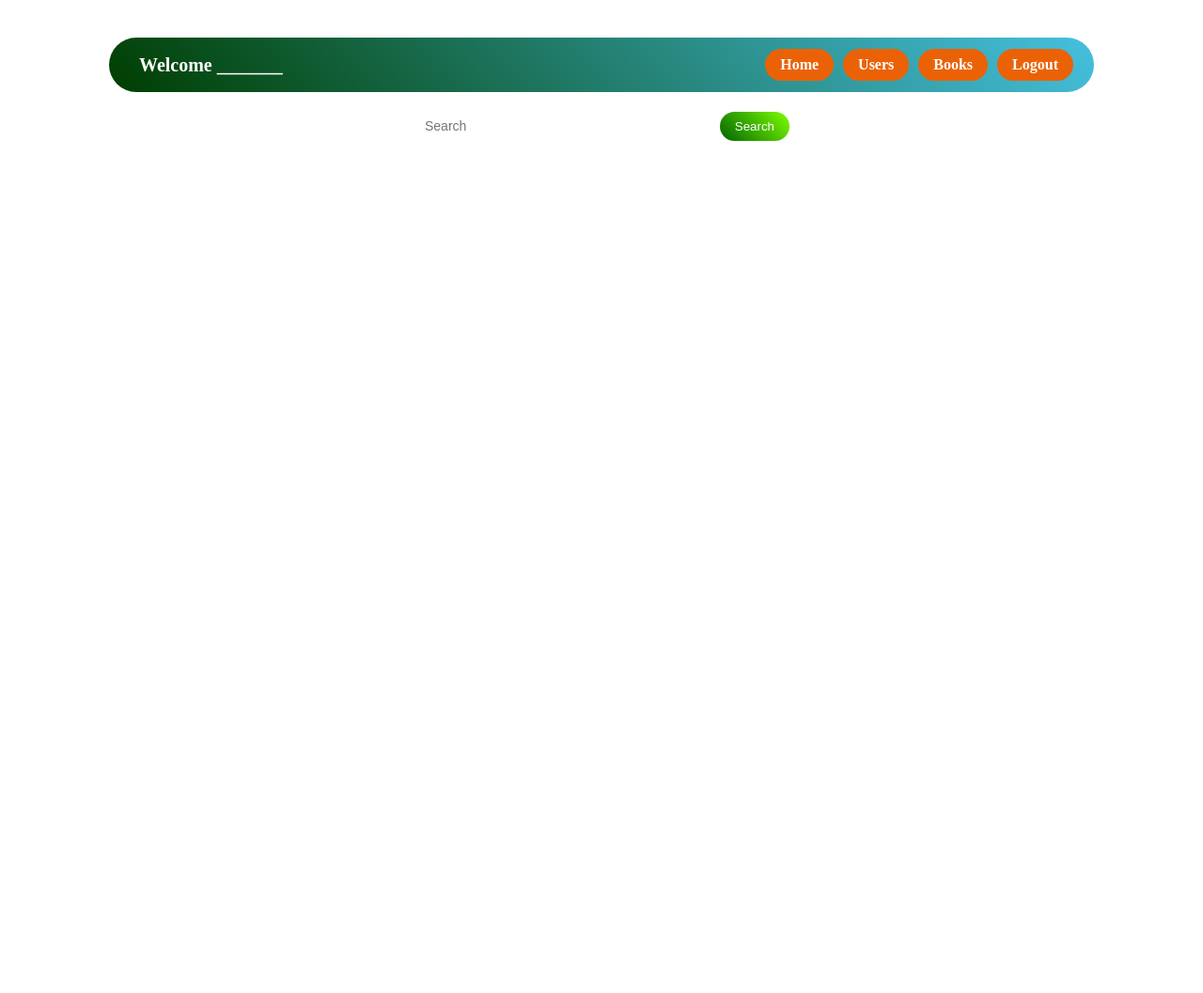
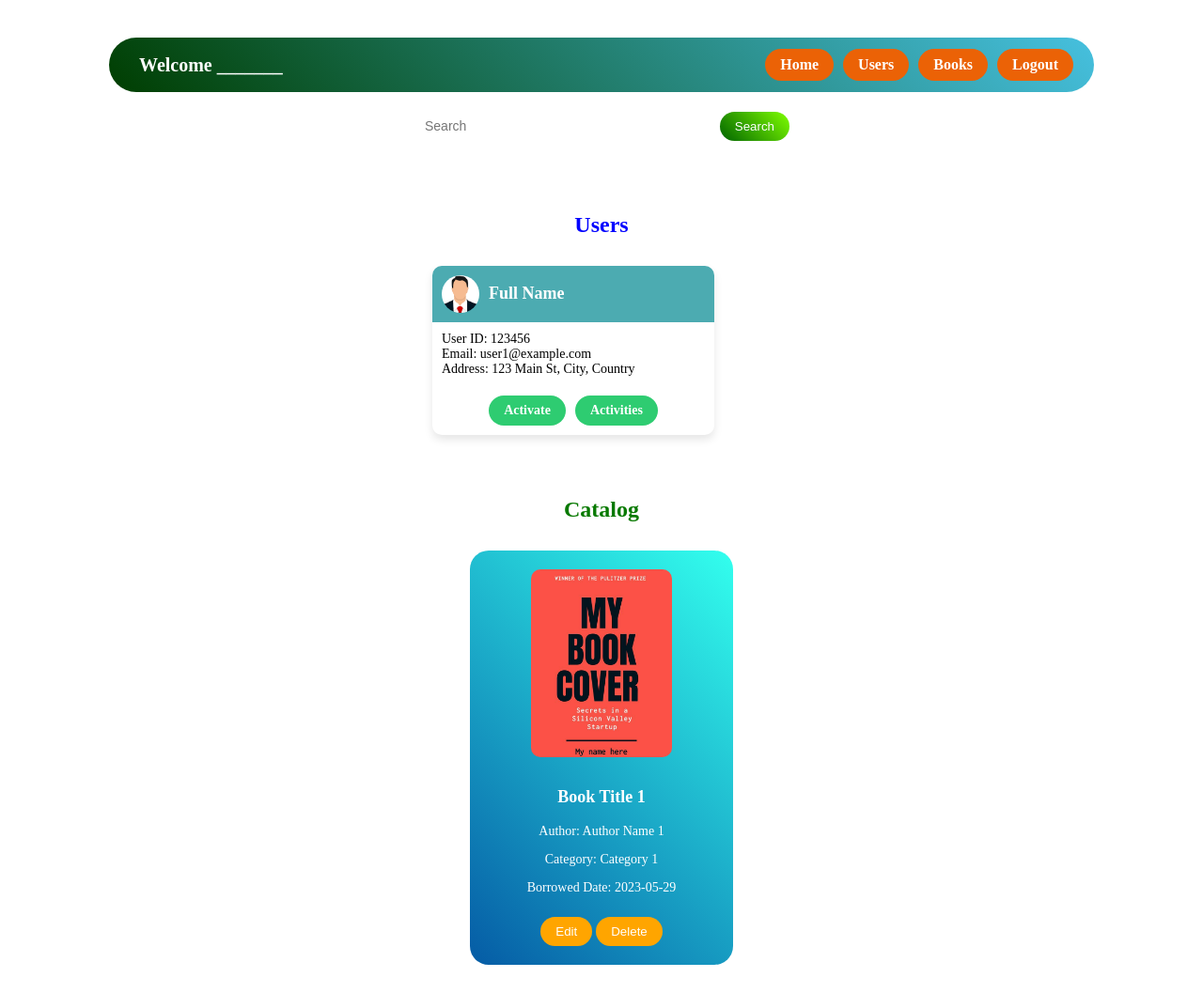
Before and after one commit to Hurley2017/LMS, a Flask app: page /admin in a window 1280 px wide. Shown: the whole page at 94% size. Before the commit the page ends 150 px from the top, so only its background shows below. Run offline with Flask 3, Linux system fonts and the light colour scheme.

Commit message:
aadmin little

```diff
--- a/static/css/admin.css
+++ b/static/css/admin.css
@@ -80,3 +80,167 @@ body {
     cursor: pointer;
     margin-left: 10px;
  }
+
+ /* Existing styles */
+
+/* Existing styles */
+
+.user-section {
+   display: grid;
+   grid-template-columns: repeat(4, 0fr);
+   justify-content: center;
+   grid-gap: 20px;
+   margin-top: 20px;
+ }
+
+ /* Existing styles */
+
+
+ .card {
+   width: 300px;
+   background: #fff;
+   border-radius: 10px;
+   box-shadow: 0px 5px 10px rgba(0, 0, 0, 0.1);
+   margin: 10px;
+ }
+
+ .card-header {
+   padding: 10px;
+   background: #4cabb1;
+   color: #fff;
+   border-top-left-radius: 10px;
+   border-top-right-radius: 10px;
+ }
+
+ .card-header h3 {
+   font-size: 18px;
+   font-weight: 600;
+   margin: 0;
+ }
+
+ .card-body {
+   padding: 10px;
+ }
+
+ .card-body p {
+   margin: 0;
+   font-size: 14px;
+ }
+
+ /* Existing styles */
+
+ /* Existing styles */
+
+.card-header {
+   display: flex;
+   align-items: center;
+   padding: 10px;
+   background: #4cabb1;
+   color: #fff;
+   border-top-left-radius: 10px;
+   border-top-right-radius: 10px;
+ }
+
+ .card-header img {
+   width: 40px;
+   height: 40px;
+   border-radius: 50%;
+   margin-right: 10px;
+ }
+
+ .section-heading {
+   font-family: "Times New Roman", Times, serif;
+   font-size: 24px;
+   font-weight: 600;
+   text-align: center;
+   margin-bottom: 20px;
+   color: blue;
+ }
+
+ .section-buttons {
+   display: flex;
+   justify-content: center;
+   margin-top: 20px;
+ }
+
+ .pill-button {
+   font-family: "Times New Roman", Times, serif;
+   font-size: 14px;
+   font-weight: 600;
+   color: #fff;
+   background-color: #2ecc71;
+   border: none;
+   border-radius: 20px;
+   padding: 8px 16px;
+   margin: 0 5px; /* Adjusted margin value */
+   cursor: pointer;
+ }
+
+ .pill-button:hover {
+   background-color: #27ae60;
+ }
+
+ .pill-button:focus {
+   outline: none;
+   box-shadow: 0 0 0 2px #2ecc71;
+ }
+
+ .catalog-books-section {
+   margin: 20px auto;
+   width: 80%;
+   max-width: 1920px; /* Adjust the max-width as needed */
+ }
+
+ .catalog-books-section h2 {
+   text-align: center;
+   font-size: 24px;
+   margin-bottom: 20px;
+   color: rgb(8, 121, 0);
+ }
+
+ .catalog-books {
+   display: flex;
+   flex-wrap: wrap;
+   justify-content: center;
+ }
+
+ .catalog-book-card {
+   background: linear-gradient(-135deg, rgb(51, 255, 238), rgb(5, 91, 165));
+   border-radius: 20px;
+   padding: 20px;
+   margin: 10px;
+   width: 240px; /* Adjust the width as needed */
+   text-align: center;
+ }
+
+ .catalog-book-card img {
+   width: 150px;
+   height: 200px;
+   object-fit: cover;
+   border-radius: 10px;
+   margin-bottom: 10px;
+ }
+
+ .catalog-book-card h3 {
+   font-size: 18px;
+   font-weight: bold;
+   color: #fff;
+ }
+
+ .catalog-book-card p {
+   font-size: 14px;
+   color: #fff;
+   margin-bottom: 5px;
+ }
+ .borrow-button {
+   padding: 8px 16px;
+   background: orange;
+   color: #fff;
+   border: none;
+   border-radius: 30px;
+   cursor: pointer;
+ }
+
+ .borrow-button:hover {
+   background: orangered;
+ }
--- a/templates/admin.html
+++ b/templates/admin.html
@@ -4,12 +4,11 @@
       <meta charset="utf-8">
       <title>Admin Panel</title>
       <link rel="stylesheet" href="{{url_for('static', filename='./css/admin.css')}}">
-      <script src="{{url_for('static', filename='./js/admin.js')}}"></script>
    </head>
    <body>
       <div class="container">
          <div class="navbar">
-            <div class="navbar-brand">Welcome _______</div>
+            <div class="navbar-brand">Welcome   _______  </div>
             <div class="navbar-links">
                <a href="#" class="nav-button">Home</a>
                <a href="#" class="nav-button">Users</a>
@@ -22,5 +21,53 @@
         <input type="text" placeholder="Search">
         <button class="search-button">Search</button>
      </div>
+
+
+     <br>
+     <br>
+
+     <h2 class="section-heading">Users</h2>
+     <section class="user-section">
+      <div class="card">
+        <div class="card-header">
+          <img src="{{url_for('static', filename='./img/download.png')}}" alt="User 1">
+          <h3>Full Name</h3>
+        </div>
+        <div class="card-body">
+          <p>User ID: 123456</p>
+          <p>Email: user1@example.com</p>
+          <p>Address: 123 Main St, City, Country</p>
+          <div class="section-buttons">
+            <button class="pill-button">Activate</button>
+            <button class="pill-button">Activities</button>
+          </div>
+        </div>
+      </div>
+      <!-- Add more user cards as needed -->
+    </section>
+
+   <br>
+   <br>
+
+   <section class="catalog-books-section">
+      <h2>Catalog</h2>
+
+      <div class="catalog-books">
+        <div class="catalog-book-card">
+          <img src="{{url_for('static', filename='./img/unnamed.jpg')}}" alt="Book 1">
+          <h3>Book Title 1</h3>
+          <p>Author: Author Name 1</p>
+          <p>Category: Category 1</p>
+          <p>Borrowed Date: 2023-05-29</p>
+          <br>
+          <button class="borrow-button">Edit</button>
+          <button class="borrow-button">Delete</button>
+        </div>
+
+        <!-- Add more book cards as needed -->
+      </div>
+    </section>
+
+
    </body>
 </html>
```
Also changed, not shown: static/img/download.png (added).
